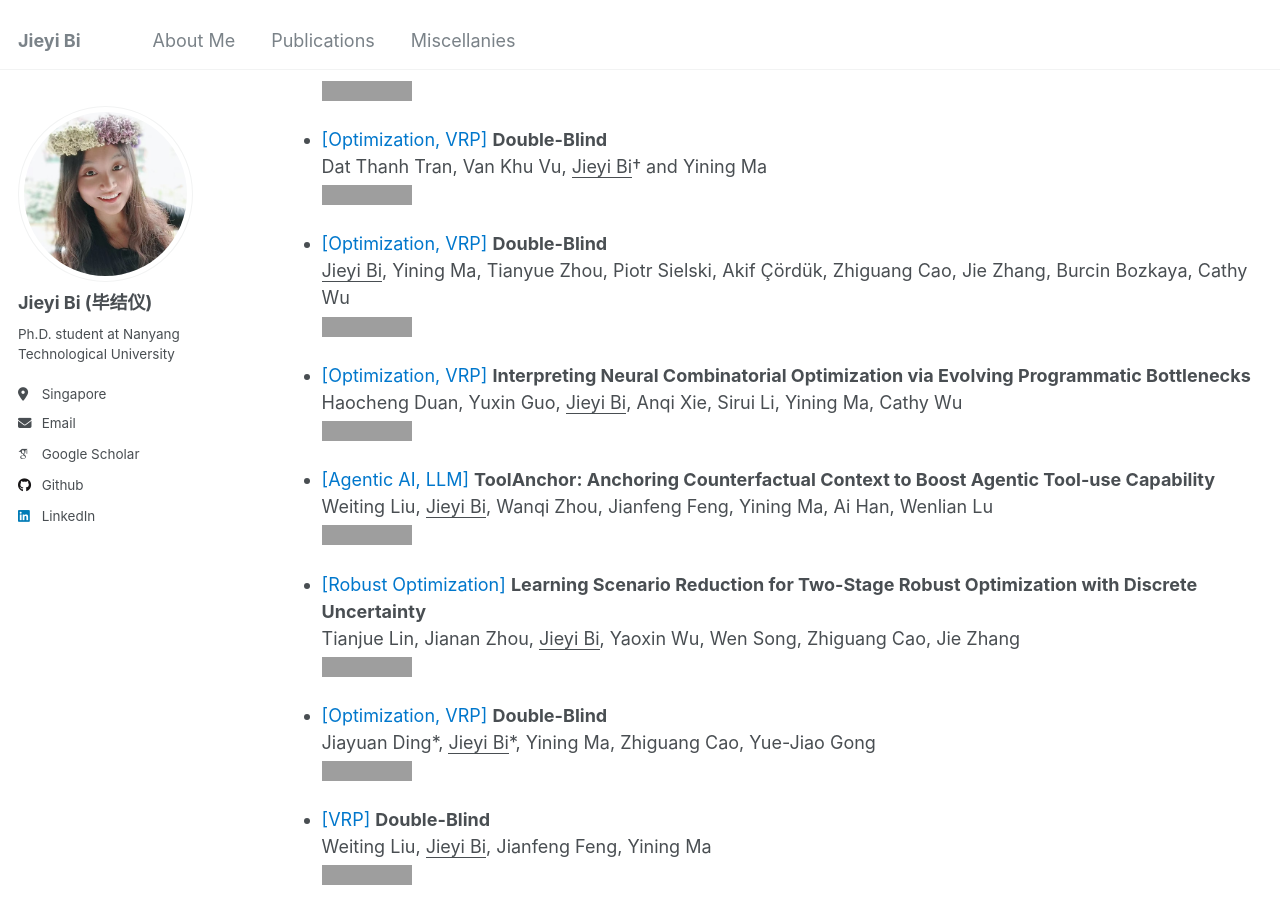
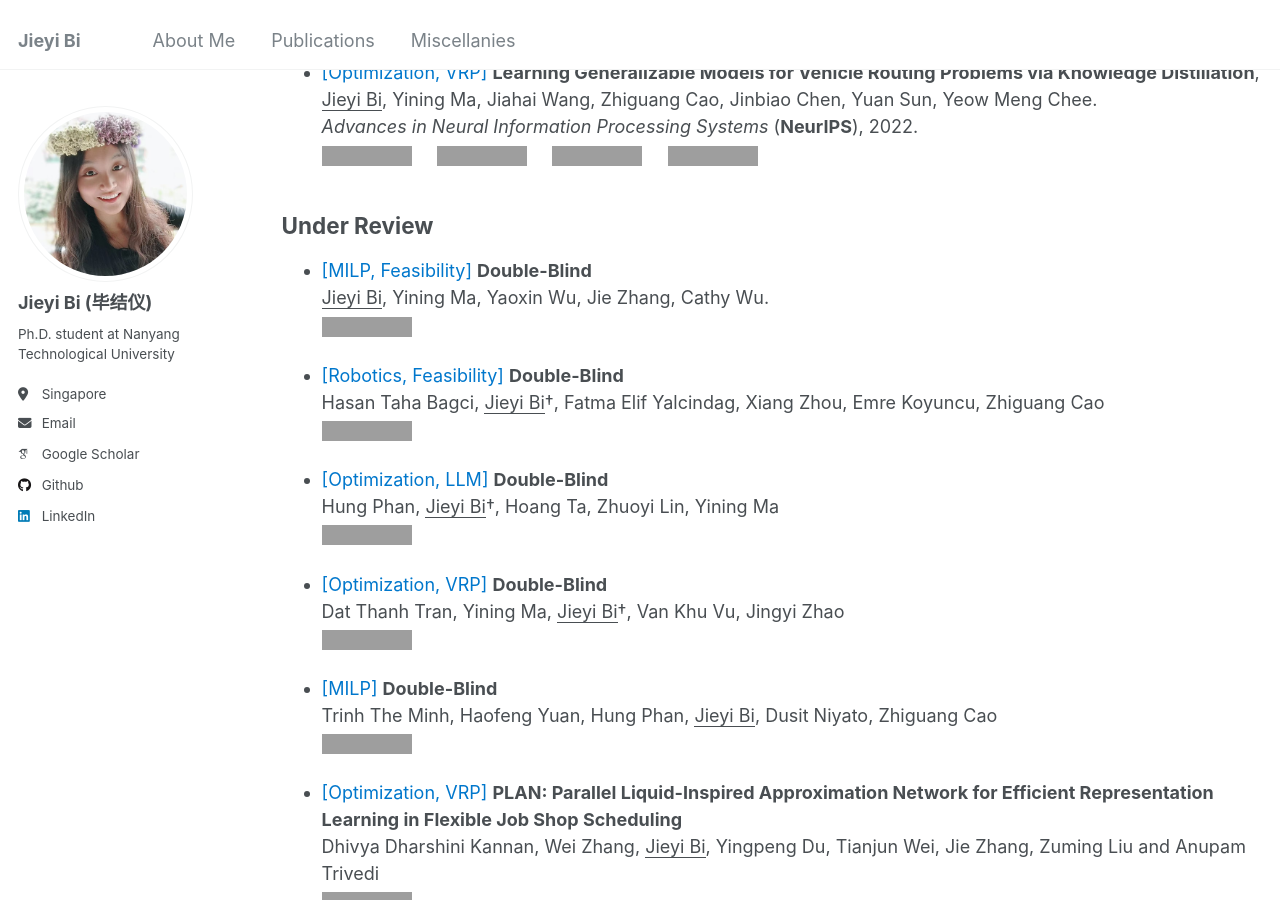
Before and after one commit to jieyibi/jieyibi.github.io, a Jekyll site: the page built from _pages/publications.md, in a window 1280 px wide and 900 px high, scrolled down 1871 px. Built offline with Jekyll 4.4.1, drawn with Linux system fonts in a browser that asks for light colours; some web fonts are replaced; some of the changed text lies outside the part shown; grey boxes are pictures that could not be loaded.

Commit message:
Update publications.md

```diff
--- a/_pages/publications.md
+++ b/_pages/publications.md
@@ -15,15 +15,25 @@ author_profile: true
 ## Published
  \* Equal Contribution; † Corresponding Author.
 
+* <span style="color: #0077cc">[Optimization, VRP]</span> **Interpreting Neural Combinatorial Optimization via Evolving Programmatic Bottlenecks** \
+   Haocheng Duan, Yuxin Guo, <u>Jieyi Bi</u>, Anqi Xie, Sirui Li, Yining Ma, Cathy Wu \
+  *Advances in Neural Information Processing Systems* (**NeurIPS**), 2026.\
+   [![PDF](https://img.shields.io/badge/NeurIPS-Poster-violet.svg)](https://arxiv.org/pdf/2606.19741)
+
+* <span style="color: #0077cc">[Robust Optimization]</span> **Learning Scenario Reduction for Two-Stage Robust Optimization with Discrete Uncertainty** \
+   Tianjue Lin, Jianan Zhou, <u>Jieyi Bi</u>, Yaoxin Wu, Wen Song, Zhiguang Cao, Jie Zhang \
+  *Advances in Neural Information Processing Systems* (**NeurIPS**), 2026.\
+   [![PDF](https://img.shields.io/badge/NeurIPS-Poster-violet.svg)](https://arxiv.org/pdf/2605.14494)
+
 * <span style="color: #0077cc">[Optimization]</span> **FormuEvo: LLM-Guided Evolution for Discovering Solver-Efficient Mixed-Integer Programming Formulations** \
 Haofeng Yuan, Jianing Peng, <u>Jieyi Bi</u>, Ni Zhang, Shiji Song, Zhiguang Cao \
 *The Conference on Empirical Methods in Natural Language Processing* (**EMNLP**), 2026.
-[![PDF](https://img.shields.io/badge/Download-PDF-brightgreen.svg)](https://arxiv.org/pdf/2608.23353)
+[![PDF](https://img.shields.io/badge/EMNLP-PDF-brightgreen.svg)](https://arxiv.org/pdf/2608.23353)
 
 * <span style="color: #0077cc">[Optimization, VRP]</span> **Learning to Solve Complex Constrained Routing Problems with Feasibility-Guided Reward and Diversity-Guided Policy** \
 Yuanxu Yang, Jiahai Wang, <u>Jieyi Bi</u>, Jinbiao Chen, Zikang Yu, Zizhen Zhang \
 *The International Conference on Parallel Problem Solving From Nature* (**PPSN**), 2026.
-[![PDF](https://img.shields.io/badge/Download-Soon-brightgreen.svg)]()
+[![PDF](https://img.shields.io/badge/Download-PDF-brightgreen.svg)](https://link.springer.com/chapter/10.1007/978-3-032-36214-8_24)
 
 * <span style="color: #0077cc">[LLM, Recommendation, Optimization]</span> **Adaptive and Representative Multi-Interest Modeling for Recommendation with Large Language Model** \
     Ziyan Wang, Yingpeng Du, Zhu Sun, <u>Jieyi Bi</u>, Haoyan Chua, Tianjun Wei, Jie Zhang \
@@ -75,31 +85,41 @@ Yuanxu Yang, Jiahai Wang, <u>Jieyi Bi</u>, Jinbiao Chen, Zikang Yu, Zizhen Zhang
 
 ## Under Review
 
+* <span style="color: #0077cc">[MILP, Feasibility]</span> **Double-Blind** \
+   <u>Jieyi Bi</u>, Yining Ma, Yaoxin Wu, Jie Zhang, Cathy Wu. \
+   [![PDF](https://img.shields.io/badge/Download-Soon-brightgreen.svg)]()
+
+* <span style="color: #0077cc">[Robotics, Feasibility]</span> **Double-Blind** \
+   Hasan Taha Bagci, <u>Jieyi Bi</u>†, Fatma Elif Yalcindag, Xiang Zhou, Emre Koyuncu, Zhiguang Cao \
+   [![PDF](https://img.shields.io/badge/Download-Soon-brightgreen.svg)]()
+
+* <span style="color: #0077cc">[Optimization, LLM]</span> **Double-Blind** \
+   Hung Phan, <u>Jieyi Bi</u>†, Hoang Ta, Zhuoyi Lin, Yining Ma \
+   [![PDF](https://img.shields.io/badge/Download-Soon-brightgreen.svg)]()
+
+* <span style="color: #0077cc">[Optimization, VRP]</span> **Double-Blind** \
+   Dat Thanh Tran, Yining Ma, <u>Jieyi Bi</u>†, Van Khu Vu, Jingyi Zhao \
+   [![PDF](https://img.shields.io/badge/Download-Soon-brightgreen.svg)]()
+
+* <span style="color: #0077cc">[MILP]</span> **Double-Blind** \
+Trinh The Minh, Haofeng Yuan, Hung Phan, <u>Jieyi Bi</u>, Dusit Niyato, Zhiguang Cao \
+ [![PDF](https://img.shields.io/badge/Download-Soon-brightgreen.svg)]()
+
 * <span style="color: #0077cc">[Optimization, VRP]</span> **PLAN: Parallel Liquid-Inspired Approximation Network for Efficient Representation Learning in Flexible Job Shop Scheduling** \
    Dhivya Dharshini Kannan, Wei Zhang, <u>Jieyi Bi</u>, Yingpeng Du, Tianjun Wei, Jie Zhang, Zuming Liu and Anupam Trivedi\
    [![PDF](https://img.shields.io/badge/Download-PDF-brightgreen.svg)](https://arxiv.org/pdf/2608.03041)
-
 
 * <span style="color: #0077cc">[Optimization, VRP]</span> **Double-Blind** \
    Dat Thanh Tran, Van Khu Vu, <u>Jieyi Bi</u>† and Yining Ma\
    [![PDF](https://img.shields.io/badge/Download-Soon-brightgreen.svg)]()
 
-
 * <span style="color: #0077cc">[Optimization, VRP]</span> **Double-Blind** \
    <u>Jieyi Bi</u>, Yining Ma, Tianyue Zhou, Piotr Sielski, Akif Çördük, Zhiguang Cao, Jie Zhang, Burcin Bozkaya, Cathy Wu \
    [![PDF](https://img.shields.io/badge/Download-Soon-brightgreen.svg)]()
 
-* <span style="color: #0077cc">[Optimization, VRP]</span> **Interpreting Neural Combinatorial Optimization via Evolving Programmatic Bottlenecks** \
-   Haocheng Duan, Yuxin Guo, <u>Jieyi Bi</u>, Anqi Xie, Sirui Li, Yining Ma, Cathy Wu \
-   [![PDF](https://img.shields.io/badge/Download-PDF-brightgreen.svg)](https://arxiv.org/pdf/2606.19741)
-
 * <span style="color: #0077cc">[Agentic AI, LLM]</span> **ToolAnchor: Anchoring Counterfactual Context to Boost Agentic Tool-use Capability** \
    Weiting Liu, <u>Jieyi Bi</u>, Wanqi Zhou, Jianfeng Feng, Yining Ma, Ai Han, Wenlian Lu \
    [![PDF](https://img.shields.io/badge/Download-PDF-brightgreen.svg)](https://arxiv.org/pdf/2607.14145)
-
-* <span style="color: #0077cc">[Robust Optimization]</span> **Learning Scenario Reduction for Two-Stage Robust Optimization with Discrete Uncertainty** \
-   Tianjue Lin, Jianan Zhou, <u>Jieyi Bi</u>, Yaoxin Wu, Wen Song, Zhiguang Cao, Jie Zhang \
-   [![PDF](https://img.shields.io/badge/Download-PDF-brightgreen.svg)](https://arxiv.org/pdf/2605.14494)
 
 * <span style="color: #0077cc">[Optimization, VRP]</span> **Double-Blind** \
    Jiayuan Ding\*, <u>Jieyi Bi</u>\*, Yining Ma, Zhiguang Cao, Yue-Jiao Gong \
```
